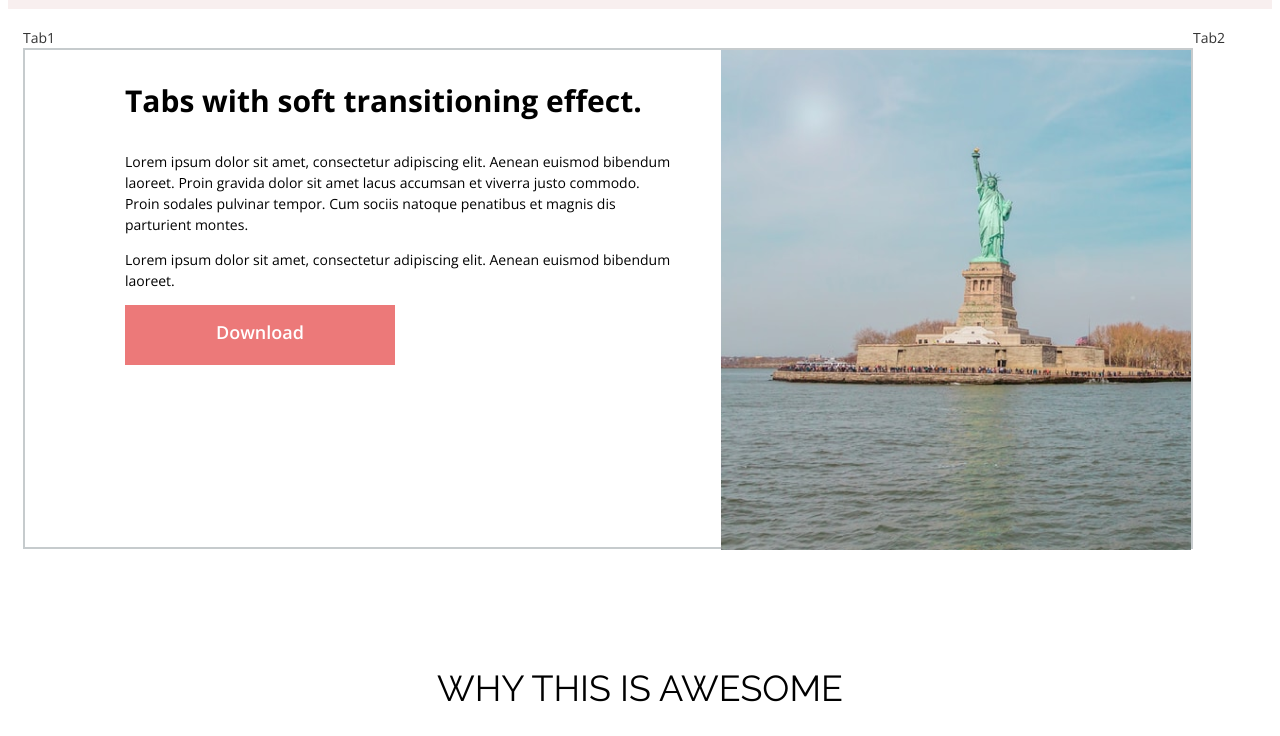
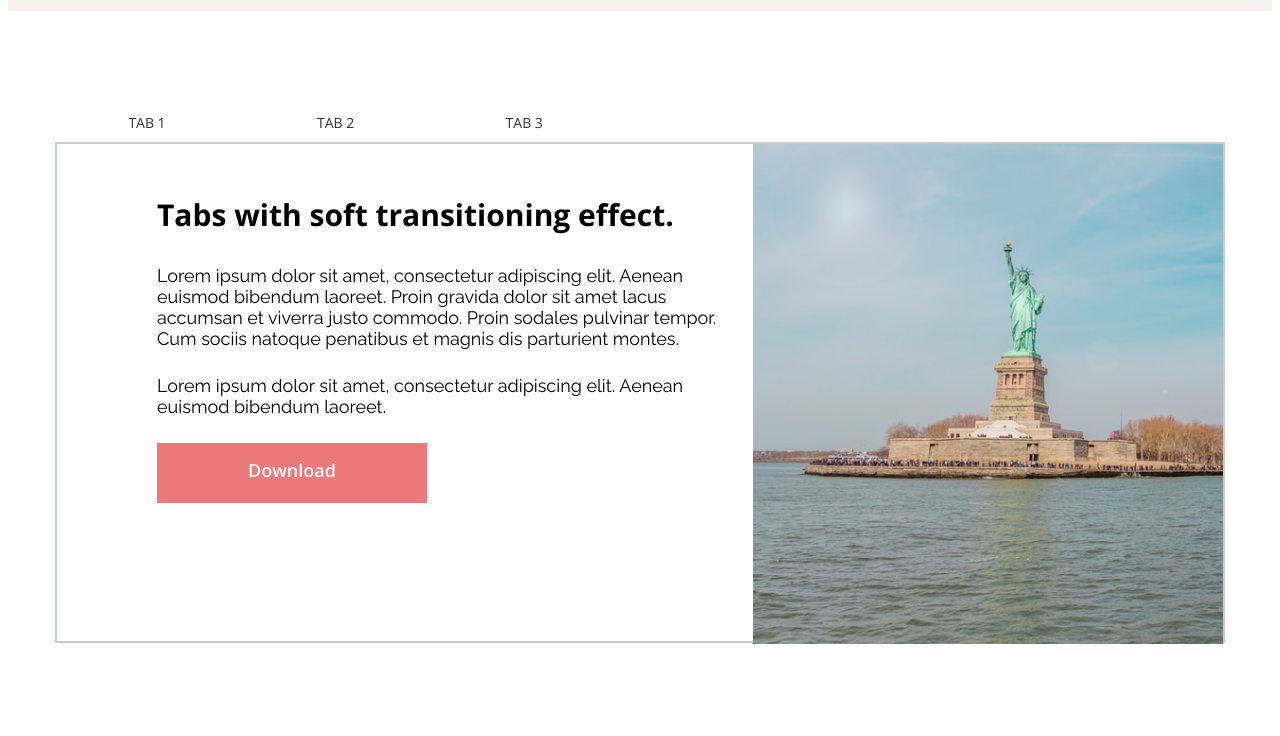
Before and after one commit to Gulkat/TMS-FE24, a plain HTML site: page index.html in a window 1280 px wide. Shown: the part 1002-1738 px from the top of the page. Drawn offline with nearby package versions, Linux system fonts and the light colour scheme.

Commit message:
макет

```diff
--- a/css/style.css
+++ b/css/style.css
@@ -50,9 +50,11 @@ h4,
 
 
 /*Divider*/
-.divider { /* как задать отступы*/
+.divider {
    width: 170px;
-   border: 1px solid #EC7979;
+   border-width: 2px;
+   border-style: solid;
+   border-color: #EC7979;
 }
 .divider--light {
    border-color: #fff;
@@ -179,7 +181,6 @@ h4,
    width: 270px;
 }
 
-
 /*Social media*/
 .media {
    background-color: #F8EFEF;
@@ -221,16 +222,19 @@ h4,
 /*about   Вопросы со шрифтами и их наследованием*/
 .about {
    list-style-type: none;
-   display: flex;
-   justify-content: flex-end;
-   align-items: stretch;
+   display:inline-block;
+   margin-top: 100px;
 }
 .about__item {
    font-family: 'Open Sans', sans-serif;
    font-size: 14px;
    color:#333;
-   /* сделать заглавные в родителе только, что бы не передовалось остальным?*/
-   text-transform:none;
+   text-transform:uppercase;
+   width: 184px;
+   padding: 0;
+   background-color: #fff;
+   border:none;
+   padding-bottom: 10px;
 }
 .about__info {
    display: flex;
@@ -239,15 +243,18 @@ h4,
    height: 501px;
 }
 .about__block {
-   padding-left: 100px;
-   padding-right: 50px;
+   margin-left: 100px;
+   margin-right: 30px;
 }
 .about__title {
+   padding-top: 20px;
    color:black;
    font-weight: 700;
    line-height: 41px;
 }
 .about__text {
+   margin: 0;
+   padding-bottom: 26px;
    color: black;
 }
 
@@ -271,8 +278,6 @@ h4,
    text-transform:capitalize;
    width: 370px;
    margin: 0px auto;
-   /*Центрировать по вертикали заголовок?*/
-
 }
 .advantage__text {
    color: black;
@@ -288,7 +293,6 @@ h4,
    height: 92px;
    border-radius: 50%;
    margin: 50px auto 50px;
-
 }
 
 /*Price*/
--- a/index.html
+++ b/index.html
@@ -63,8 +63,11 @@
       <section class="section">
          <div class="container">
             <h2 hidden>About</h2>
-         <ul class="about">
-            <li class="about__item">Tab1
+            <div class="about">
+               <button class="about__item">Tab 1</button>
+               <button class="about__item">Tab 2</button>
+               <button class="about__item">Tab 3</button>
+            </div>
             <div class="about__info">
                <div class="about__block">
                   <h3 class="title3 about__title">Tabs with soft transitioning effect.</h3>
@@ -74,30 +77,6 @@
                </div>
                <img src="images/Rectangle111.png" alt="picture" width="470px" height="500px" class="about__img">
             </div>
-            </li>
-            <li class="about__item">Tab2
-               <!--<div hidden class="abbout__info">
-                  <div class="about__block">
-                     <h3 class="title3 about__title">Tabs with soft transitioning effect.</h3>
-                     <p class="about__text">Lorem ipsum dolor sit amet, consectetur adipiscing elit. Aenean euismod bibendum laoreet. Proin gravida dolor sit amet lacus accumsan et viverra justo commodo. Proin sodales pulvinar tempor. Cum sociis natoque penatibus et magnis dis parturient montes.</p>
-                     <p class="about__text">Lorem ipsum dolor sit amet, consectetur adipiscing elit. Aenean euismod bibendum laoreet.</p>
-                     <a href="" class="btn btn--color">Douwload</a>
-                  </div>
-                  <img src="images/Rectangle111.png" alt="picture" width="470px" height="500px" class="about__img">
-               </div>
-            </li>
-            <li class="about__item">Tab3
-               <div hidden class="abbout__info">
-                  <div class="about__block">
-                     <h3 class="title3 about__title">Tabs with soft transitioning effect.</h3>
-                     <p class="about__text">Lorem ipsum dolor sit amet, consectetur adipiscing elit. Aenean euismod bibendum laoreet. Proin gravida dolor sit amet lacus accumsan et viverra justo commodo. Proin sodales pulvinar tempor. Cum sociis natoque penatibus et magnis dis parturient montes.</p>
-                     <p class="about__text">Lorem ipsum dolor sit amet, consectetur adipiscing elit. Aenean euismod bibendum laoreet.</p>
-                     <a href="" class="btn btn--color">Douwload</a>
-                  </div>
-                  <img src="images/Rectangle111.png" alt="picture" width="470px" height="500px" class="about__img">
-               </div>-->
-            </li>
-         </ul>
          </div>
       </section>
       <section class="section">
```
Lines whose indentation alone changed are shown as unchanged.
